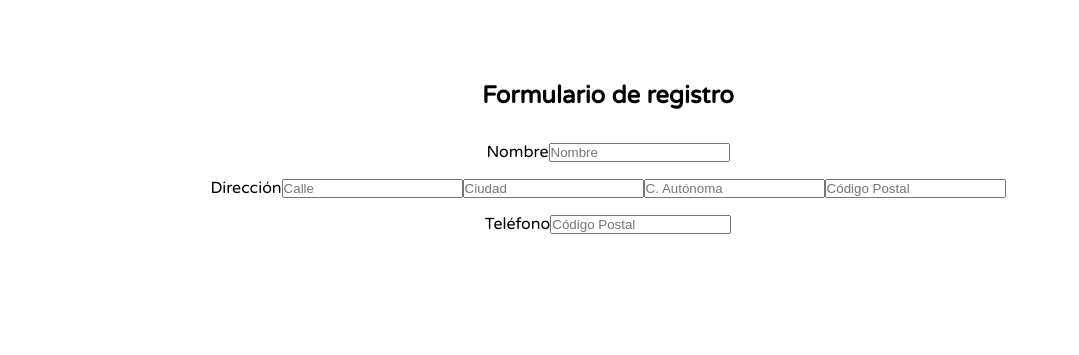
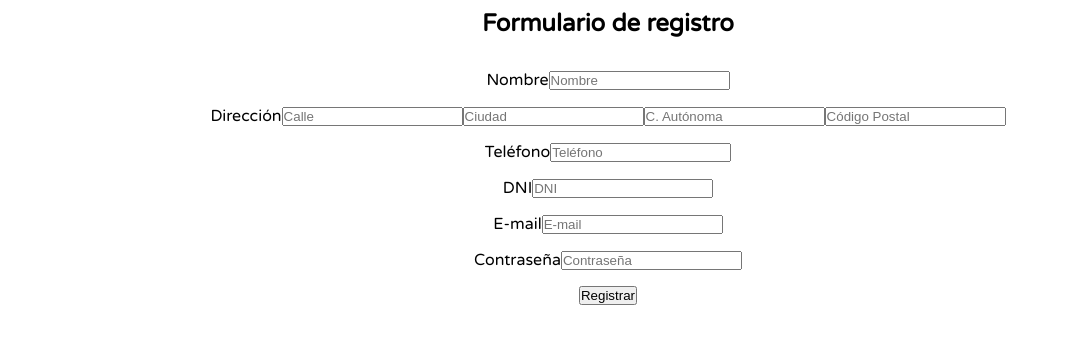
Before and after one commit to virginia-zuror/_NeoVet_, a React (Vite) app: page / in a window 1280 px wide. Shown: the part 263-618 px from the top of the page, without its empty margins (32-1111 px from the left). Built offline with nearby package versions, Linux system fonts and the light colour scheme; no server answers.

Commit message:
formulario de registro home

```diff
--- a/src/pages/Home/Home.jsx
+++ b/src/pages/Home/Home.jsx
@@ -11,13 +11,17 @@ const Home = () => {
   let navigate = useNavigate();
 
   const formSubmit = (formData) => {
+     API.post("/userclients", formData)
+     .then((res) => {
+      console.log(res.data)
+     })
+  };
 
-  }
 
   return (
     <main>
       <h2>Formulario de registro</h2>
-      <form onSubmit={handleSubmit(register)}>
+      <form onSubmit={handleSubmit(formSubmit)}>
         <div className="container-name">
           <label htmlFor="name">Nombre</label>
           <input
@@ -32,43 +36,74 @@ const Home = () => {
           <label htmlFor="address">Dirección</label>
             <input
               type="text"
-              id="adress"
+              id="address"
               name="street"
               placeholder="Calle"
-              {...register('street')}
+              {...register('address.street')}
             />
             <input
               type="text"
-              id="adress"
+              id="address"
               name="city"
               placeholder="Ciudad"
-              {...register('city')}
+              {...register('address.city')}
             />
             <input
               type="text"
-              id="adress"
+              id="address"
               name="region"
               placeholder="C. Autónoma"
-              {...register('region')}
+              {...register('address.region')}
             />
             <input
             type="text"
-            id="adress"
+            id="address"
             name="postalCode"
             placeholder="Código Postal"
-            {...register('postalCode')}
+            {...register('address.postalCode')}
             />
         </div>
         <div className="container-phone">
           <label htmlFor="telephone">Teléfono</label>
           <input
             type="text"
-            id="adress"
-            name="postalCode"
-            placeholder="Código Postal"
-            {...register('postalCode')}
+            id="telephone"
+            name="telephone"
+            placeholder="Teléfono"
+            {...register('telephone')}
             />
         </div>
+        <div className="container-dni">
+          <label htmlFor="dni">DNI</label>
+          <input
+            type="text"
+            id="dni"
+            name="dni"
+            placeholder="DNI"
+            {...register('dni')}
+            />
+        </div>
+        <div className="container-email">
+          <label htmlFor="email">E-mail</label>
+          <input
+            type="text"
+            id="email"
+            name="email"
+            placeholder="E-mail"
+            {...register('email')}
+            />
+        </div>
+        <div className="container-pwd">
+          <label htmlFor="pwd">Contraseña</label>
+          <input
+            type="password"
+            id="pwd"
+            name="pwd"
+            placeholder="Contraseña"
+            {...register('password')}
+            />
+        </div>
+        <button type="submit" onClick={formSubmit}>Registrar</button>
       </form>
     </main>
   );
```
